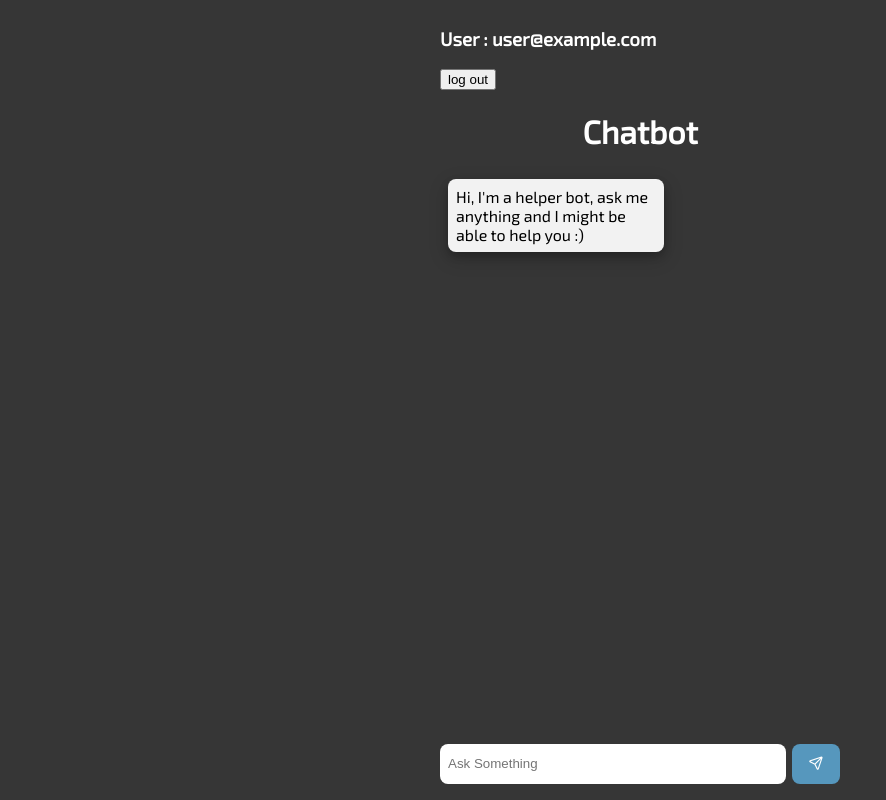
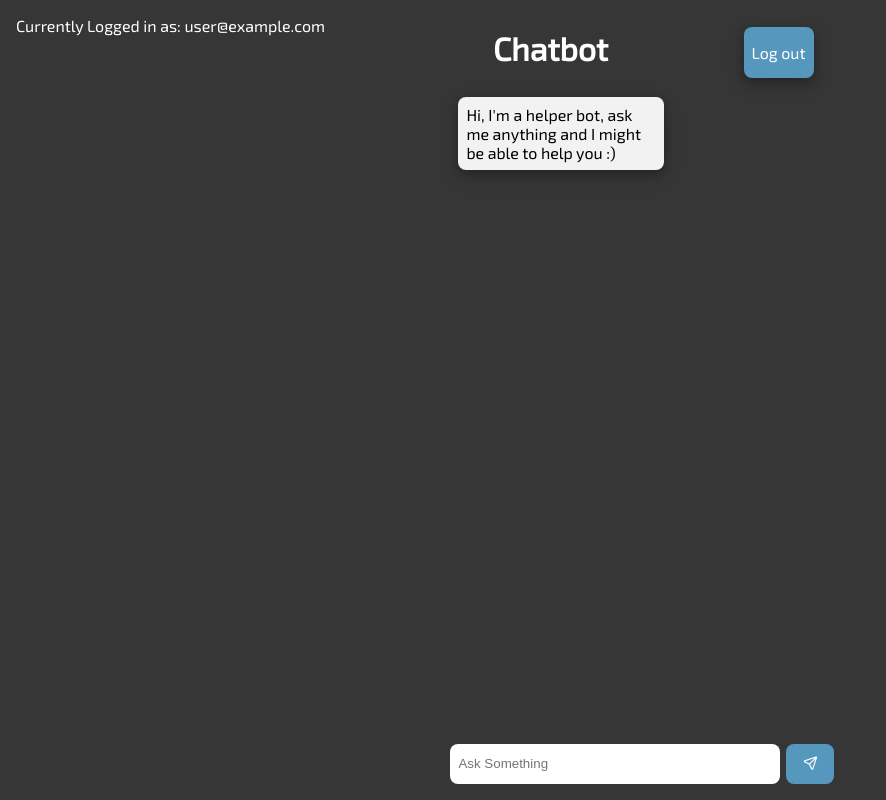
Before and after one commit to lrsbn/chatbot, a React (Create React App) app in the folder chatbot/: page / in a window 1280 px wide. Shown: the whole page, without its empty margins (0-886 px from the left). Built offline with nearby package versions, Linux system fonts and the light colour scheme; no server answers; sample sign-in values are in the browser's storage.

Commit message:
CSS zum Logout-Button

```diff
--- a/chatbot/src/components/MainPage.jsx
+++ b/chatbot/src/components/MainPage.jsx
@@ -51,11 +51,16 @@ export const MainPage = () => {
     return(
         <div className="chatbot">
             <div className="content">
-            <h3> User : {currentUser.email}</h3>
-            {error && <div className="errors">{error}</div>}
-            <button onClick={handleLogout}>log out</button>
+                <div className="user-information">
+                    {/* <h3>USER: {currentUser.email}</h3> */}
+                    <h1>Chatbot</h1>
+                    <div className="log-out-btn">
+                        <button onClick={handleLogout}>Log out</button>
+                    </div>
+                    {error && <div className="errors">{error}</div>}
+                </div>
+                <div className="user-email">Currently Logged in as: {currentUser.email}</div>
 
-                <h1>Chatbot</h1>
                 <div className="chat-room">
                     {messages && messages.map(msg => {
                         return <ChatMessage key={msg.key} message={msg} />
--- a/chatbot/src/scss/_chatbot.scss
+++ b/chatbot/src/scss/_chatbot.scss
@@ -3,10 +3,52 @@
     justify-content: center;
 
     .content {
-        width: max(25%, 25rem);
+        width: max(30%, 18rem);
 
-        h1 {
-            text-align: center;
+        .user-information {
+            // display: flex;
+            // flex-direction: column;
+            display: grid;
+            grid-template-columns: auto auto;
+            row-gap: .5rem;
+            align-items: center;
+
+            .log-out-btn {
+                margin-right: 1rem;
+                justify-self: end;
+
+                > button {
+                    cursor: pointer;
+                    font: inherit;
+                    border: none;
+                    border-radius: .5rem;
+                    margin: .5rem 0 0 .5rem;
+                    padding: 1rem .5rem 1rem .5rem;
+                    background-color: $background-color-disabled;
+                    color: $color;
+                    transition: background-color .2s ease-in-out, color .2s ease-in-out;
+                    box-shadow: 0 4px 8px 0 rgba(0, 0, 0, 0.2), 0 6px 20px 0 rgba(0, 0, 0, 0.19);
+
+                    &:hover {
+                        background-color: white;
+                        color: black;
+                    }
+                }
+            }
+
+
+            h1 {
+                text-align: center;
+                // align-self: center;
+            }
+
+            .errors {
+                grid-column: 1 / 3;
+            }
+        }
+
+        .user-email {
+            display: none;
         }
 
         .chat-room {
@@ -44,10 +86,13 @@
     padding-bottom: 1rem;
     width: inherit;
     background-color: $background-color;
+    // display: flex;
     display: grid;
     grid-template-columns: auto fit-content(5rem);
+    // grid-template-columns: 5fr 1fr;
 
     .inputField {
+        // flex-grow: 1;
         margin: .5rem .2rem 0 0;
         padding: .5rem;
         border-radius: .5rem;
@@ -72,3 +117,20 @@
         }
     }
 }
+
+@media (min-width: 72rem) {
+    .chatbot {
+
+        .content {
+            position: relative;
+
+            .user-email {
+                display: block;
+                position: fixed;
+                top: 1rem;
+                left: 1rem;
+            }
+        }
+
+    }
+}
--- a/chatbot/src/scss/_signup.scss
+++ b/chatbot/src/scss/_signup.scss
@@ -9,14 +9,6 @@
     }
 
     .signup-card {
-
-        .errors {
-            margin-bottom: 2rem;
-            padding: .5rem 1rem;
-            color: black;
-            background-color: $error-color;
-            border-radius: .5rem;
-        }
 
         form {
             display: grid;
@@ -39,6 +31,7 @@
             }
 
             .submit-btn {
+                font: inherit;
                 cursor: pointer;
                 grid-column: 2 / 3;
                 margin-top: 3rem;
@@ -75,3 +68,11 @@
         }
     }
 }
+
+.errors {
+    margin-bottom: 2rem;
+    padding: .5rem 1rem;
+    color: black;
+    background-color: $error-color;
+    border-radius: .5rem;
+}
```
